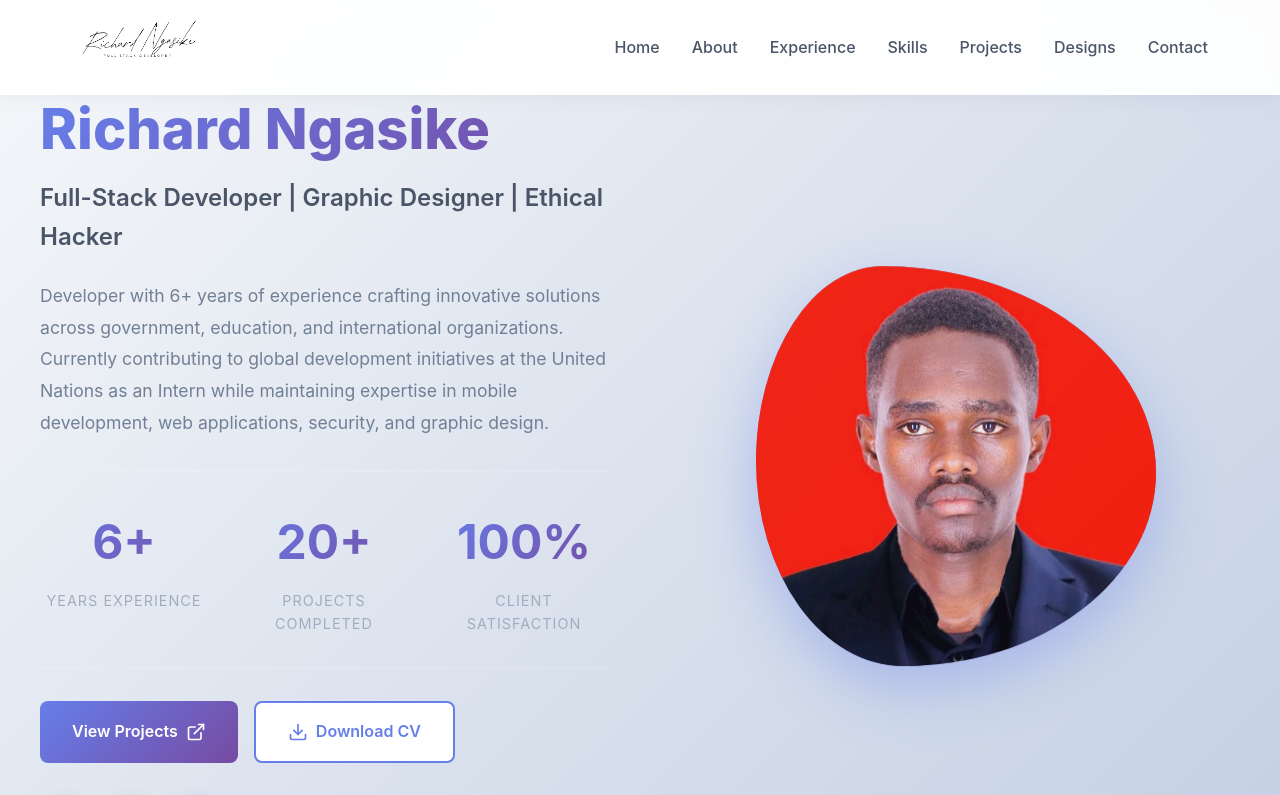
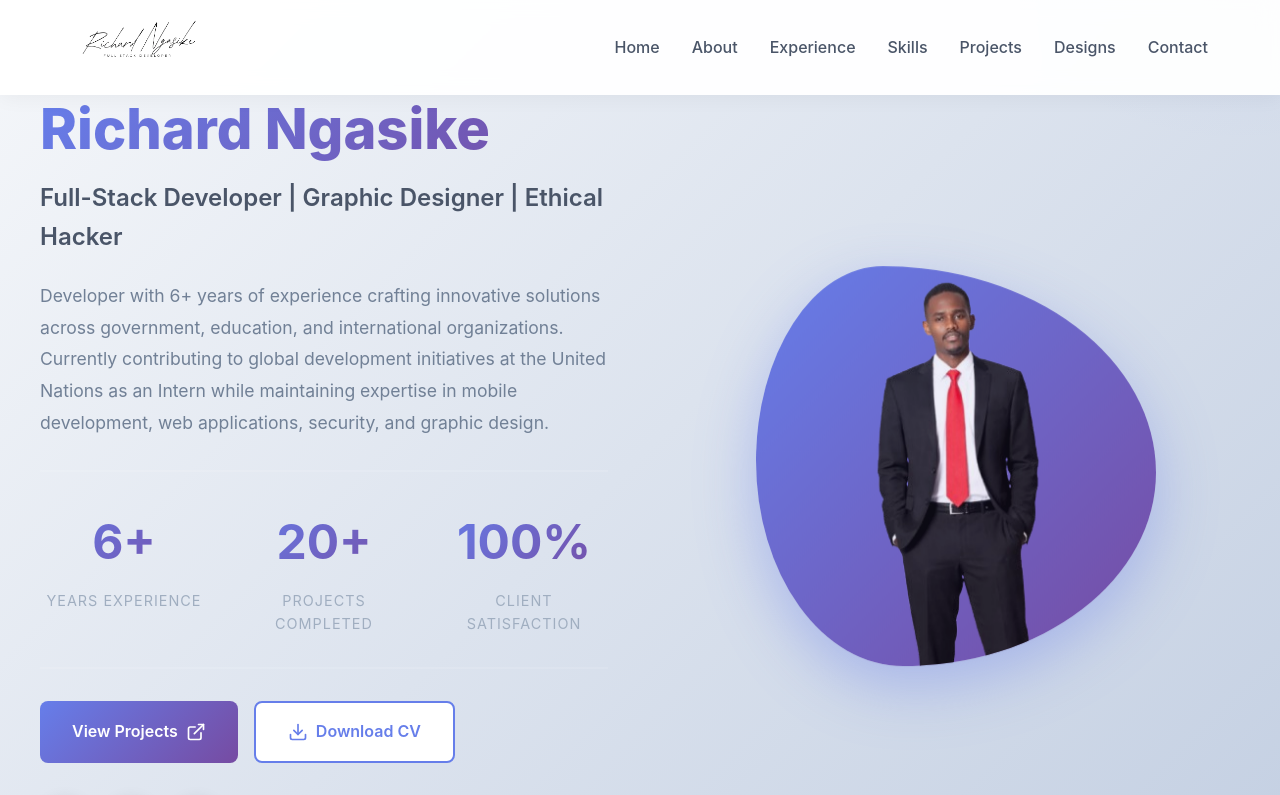
Before and after one commit to richardngasike/nextjs-portfolio, a Next.js app: page / in a window 1280 px wide. Shown: the top 795 px of the page. Built offline with nearby package versions, Linux system fonts and the light colour scheme.

Commit message:
blob pic

```diff
--- a/src/app/page.js
+++ b/src/app/page.js
@@ -139,7 +139,7 @@ const Portfolio = () => {
           <div className="hero-image">
             <div className="blob-container">
               <div className="blob">
-                <img src="/richy1.jpeg" alt="Richard Ngasike" className="profile-image" />
+                <img src="/richy3.png" alt="Richard Ngasike" className="profile-image" />
               </div>
             </div>
           </div>
```
Also changed, not shown: public/richy2.png (added), public/richy3.png (added).
